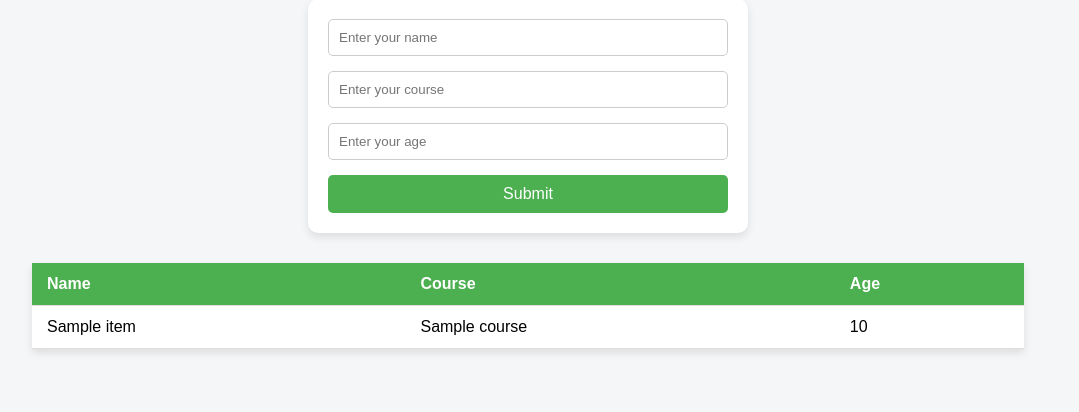
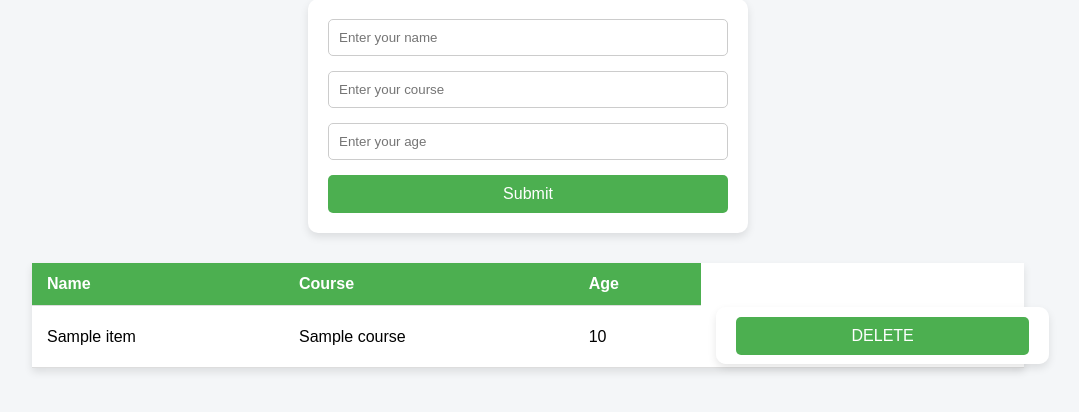
Before and after one commit to jabaliamunga/apipractical, a Django app: page /fetchdata/ in a window 1280 px wide. Shown: the part 101-513 px from the top of the page, without its empty margins (112-1191 px from the left). Run offline with Django 4.2, Linux system fonts and the light colour scheme; tables that the repository leaves empty hold one stand-in row (values such as "Sample post"); a database or web service that is not in the repository returns one stand-in record (values such as "Sample title"); data that the repository does not hold is empty.

Commit message:
Add delete view and update HTML for student records

```diff
--- a/hello/templates/index.html
+++ b/hello/templates/index.html
@@ -98,6 +98,12 @@
             <td>{{ x.name }}</td>
             <td>{{ x.course }}</td>
             <td>{{ x.age }}</td>
+            <td>
+                <form action="http://127.0.0.1:8000/delete_student/{{ x.id }}/" method="post" style="display:inline;">
+                  {% csrf_token %}
+                <button type="submit">DELETE</button>
+                </form>
+            </td>
         </tr>
         {% endfor %}
     </table>
--- a/hello/urls.py
+++ b/hello/urls.py
@@ -5,5 +5,6 @@ urlpatterns=[
     path("get_students/", views.get_students),       #api endpoint to get students
     path("store_students/", views.store_students),    #api endpoint to store students
     path("", views.front, name='front'),  #randers template directly to the front end
-    path("fetchdata/", views.fetchdata, name='fetchdata')
+    path("fetchdata/", views.fetchdata, name='fetchdata'),
+    path('delete_student/<int:pk>/', views.delete_student, name='delete_student'),
 ]
--- a/hello/views.py
+++ b/hello/views.py
@@ -1,4 +1,4 @@
-from django.shortcuts import render, redirect
+from django.shortcuts import render, redirect, get_object_or_404
 from rest_framework.decorators import api_view #for funtion based views
 from rest_framework.response import Response
 from .models import Student
@@ -23,6 +23,16 @@ def store_students(request):
         return redirect('fetchdata')
     return Response(serializer.errors, status=status.HTTP_400_BAD_REQUEST) #api endpoint to store data
 
+@api_view(['DELETE', 'POST'])
+def delete_student(request, pk):
+    if request.method =='POST':
+        student = get_object_or_404(Student, pk=pk)
+        student.delete()
+        return redirect('fetchdata')
+    return redirect('fetchdata')
+
+
+
 
 def fetchdata(request):
     import requests
```
Also changed, not shown: db.sqlite3.
